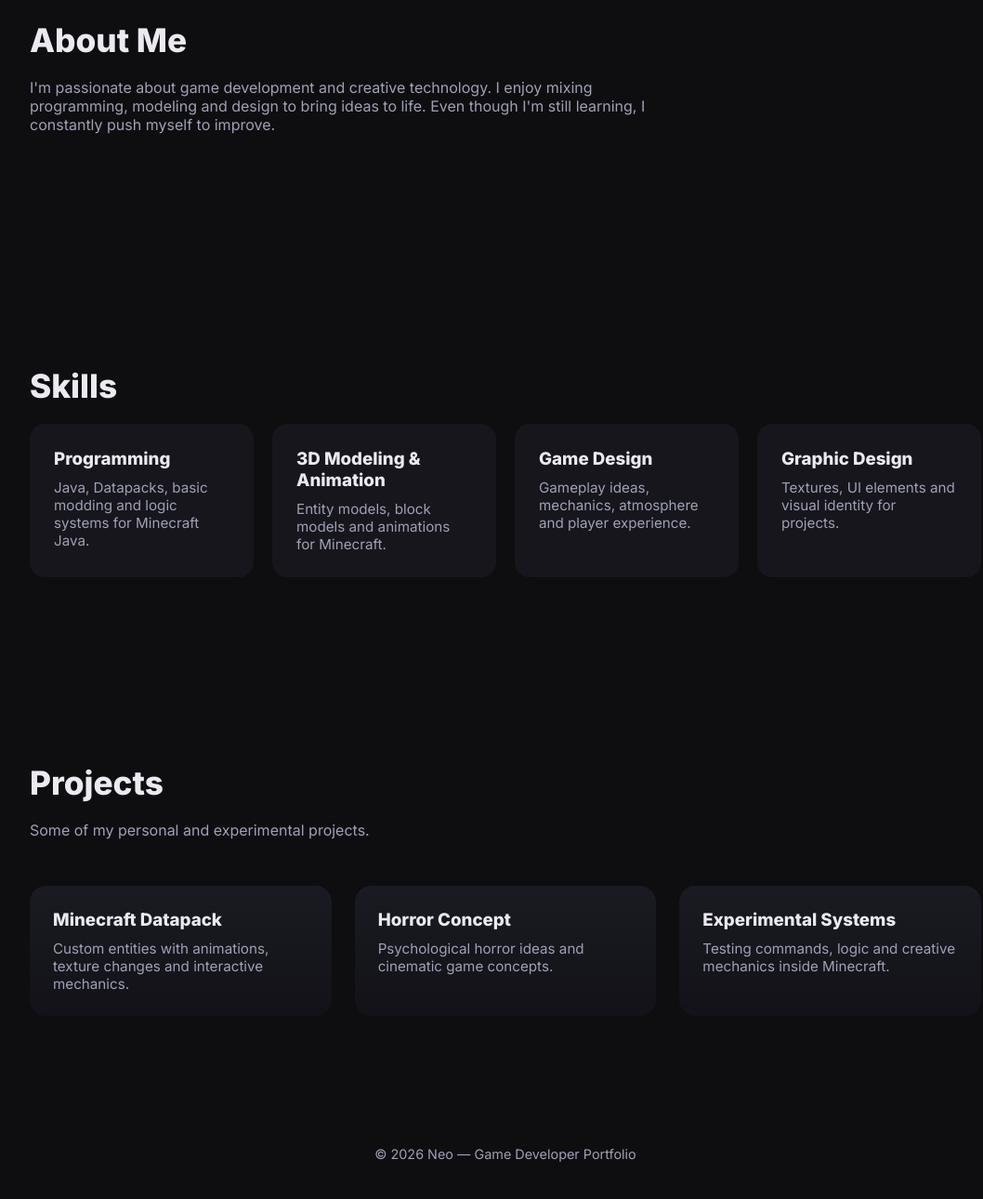
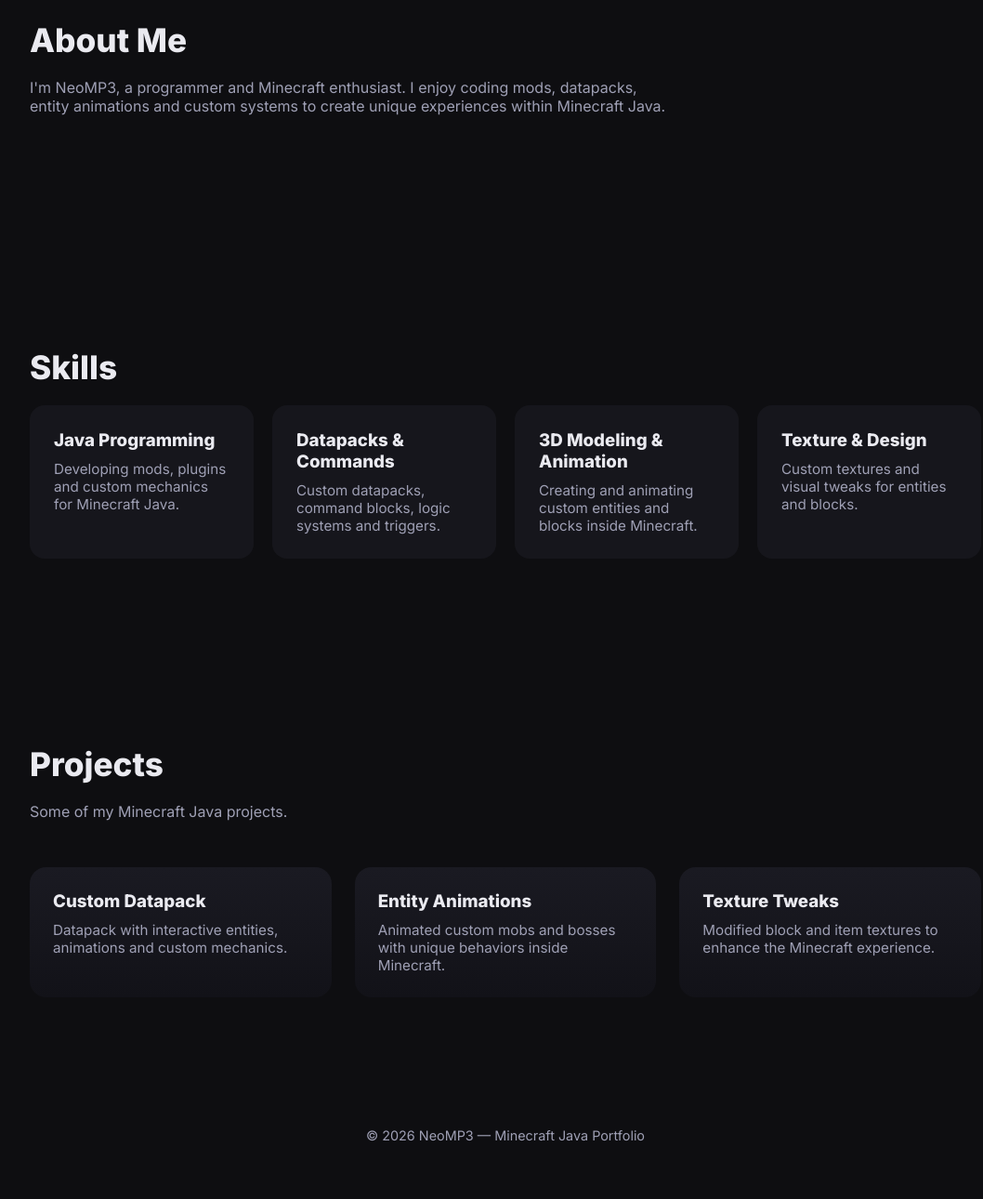
Before and after one commit to NeoMP3/Portfolio, a plain HTML site: page index.html in a window 1280 px wide. Shown: the part 878-2168 px from the top of the page at 93% size, without its empty margins (96-1154 px from the left). Drawn offline with Linux system fonts and the light colour scheme.

Commit message:
Update index.html

```diff
--- a/index.html
+++ b/index.html
@@ -3,9 +3,9 @@
 <head>
   <meta charset="UTF-8" />
   <meta name="viewport" content="width=device-width, initial-scale=1.0"/>
-  <title>Neo | Game Developer Portfolio</title>
+  <title>NeoMP3 | Minecraft Java Portfolio</title>
 
-  <!-- Google Font -->
+  <!-- Font -->
   <link href="https://fonts.googleapis.com/css2?family=Inter:wght@300;400;600;800&display=swap" rel="stylesheet">
 
   <style>
@@ -31,7 +31,7 @@
       overflow-x: hidden;
     }
 
-    /* ===== Scrollbar ===== */
+    /* Scrollbar */
     ::-webkit-scrollbar {
       width: 8px;
     }
@@ -40,7 +40,7 @@
       border-radius: 10px;
     }
 
-    /* ===== Animations ===== */
+    /* Animations */
     .fade-up {
       opacity: 0;
       transform: translateY(30px);
@@ -51,7 +51,7 @@
       transform: translateY(0);
     }
 
-    /* ===== Header ===== */
+    /* HERO */
     header {
       min-height: 100vh;
       display: flex;
@@ -80,7 +80,22 @@
       font-size: 1.1rem;
     }
 
-    /* ===== Sections ===== */
+    .profile-img {
+      width: 170px;
+      height: 170px;
+      object-fit: cover;
+      border-radius: 50%;
+      margin-bottom: 30px;
+      border: 3px solid var(--accent);
+      box-shadow: 0 0 45px rgba(108, 242, 194, 0.3);
+      transition: transform 0.4s ease;
+    }
+
+    .profile-img:hover {
+      transform: scale(1.05);
+    }
+
+    /* Sections */
     section {
       padding: 100px 10%;
     }
@@ -96,7 +111,7 @@
       margin-bottom: 50px;
     }
 
-    /* ===== Skills ===== */
+    /* Skills */
     .skills {
       display: grid;
       grid-template-columns: repeat(auto-fit, minmax(220px, 1fr));
@@ -125,7 +140,7 @@
       font-size: 0.95rem;
     }
 
-    /* ===== Projects ===== */
+    /* Projects */
     .projects {
       display: grid;
       grid-template-columns: repeat(auto-fit, minmax(260px, 1fr));
@@ -162,7 +177,7 @@
       font-size: 0.95rem;
     }
 
-    /* ===== Footer ===== */
+    /* Footer */
     footer {
       text-align: center;
       padding: 40px;
@@ -176,11 +191,12 @@
   <!-- HERO -->
   <header>
     <div class="fade-up">
-      <h1>Hello, I'm <span>Neo</span></h1>
+      <img class="profile-img" src="assets/images/ppicture.png" alt="NeoMP3 profile picture">
+
+      <h1>Hello, I'm <span>NeoMP3</span></h1>
       <p>
-        I'm a beginner game developer, programmer, 3D modeler and animator,
-        focused mainly on Minecraft Java. I love learning, experimenting and
-        creating immersive experiences.
+        I'm a Minecraft Java programmer, creating mods, datapacks, custom entities
+        and animations. I focus on experimenting and learning to enhance Minecraft gameplay.
       </p>
     </div>
   </header>
@@ -189,9 +205,9 @@
   <section>
     <h2 class="section-title fade-up">About Me</h2>
     <p class="section-desc fade-up">
-      I'm passionate about game development and creative technology.
-      I enjoy mixing programming, modeling and design to bring ideas to life.
-      Even though I'm still learning, I constantly push myself to improve.
+      I'm NeoMP3, a programmer and Minecraft enthusiast. I enjoy coding mods,
+      datapacks, entity animations and custom systems to create unique experiences
+      within Minecraft Java.
     </p>
   </section>
 
@@ -201,23 +217,23 @@
 
     <div class="skills">
       <div class="skill-card fade-up">
-        <h3>Programming</h3>
-        <p>Java, Datapacks, basic modding and logic systems for Minecraft Java.</p>
+        <h3>Java Programming</h3>
+        <p>Developing mods, plugins and custom mechanics for Minecraft Java.</p>
+      </div>
+
+      <div class="skill-card fade-up">
+        <h3>Datapacks & Commands</h3>
+        <p>Custom datapacks, command blocks, logic systems and triggers.</p>
       </div>
 
       <div class="skill-card fade-up">
         <h3>3D Modeling & Animation</h3>
-        <p>Entity models, block models and animations for Minecraft.</p>
+        <p>Creating and animating custom entities and blocks inside Minecraft.</p>
       </div>
 
       <div class="skill-card fade-up">
-        <h3>Game Design</h3>
-        <p>Gameplay ideas, mechanics, atmosphere and player experience.</p>
-      </div>
-
-      <div class="skill-card fade-up">
-        <h3>Graphic Design</h3>
-        <p>Textures, UI elements and visual identity for projects.</p>
+        <h3>Texture & Design</h3>
+        <p>Custom textures and visual tweaks for entities and blocks.</p>
       </div>
     </div>
   </section>
@@ -226,28 +242,28 @@
   <section>
     <h2 class="section-title fade-up">Projects</h2>
     <p class="section-desc fade-up">
-      Some of my personal and experimental projects.
+      Some of my Minecraft Java projects.
     </p>
 
     <div class="projects">
       <div class="project-card fade-up">
-        <h3>Minecraft Datapack</h3>
+        <h3>Custom Datapack</h3>
         <p>
-          Custom entities with animations, texture changes and interactive mechanics.
+          Datapack with interactive entities, animations and custom mechanics.
         </p>
       </div>
 
       <div class="project-card fade-up">
-        <h3>Horror Concept</h3>
+        <h3>Entity Animations</h3>
         <p>
-          Psychological horror ideas and cinematic game concepts.
+          Animated custom mobs and bosses with unique behaviors inside Minecraft.
         </p>
       </div>
 
       <div class="project-card fade-up">
-        <h3>Experimental Systems</h3>
+        <h3>Texture Tweaks</h3>
         <p>
-          Testing commands, logic and creative mechanics inside Minecraft.
+          Modified block and item textures to enhance the Minecraft experience.
         </p>
       </div>
     </div>
@@ -255,10 +271,10 @@
 
   <!-- FOOTER -->
   <footer>
-    © 2026 Neo — Game Developer Portfolio
+    © 2026 NeoMP3 — Minecraft Java Portfolio
   </footer>
 
-  <!-- JS Animations -->
+  <!-- JS -->
   <script>
     const observer = new IntersectionObserver(entries => {
       entries.forEach(entry => {
```
